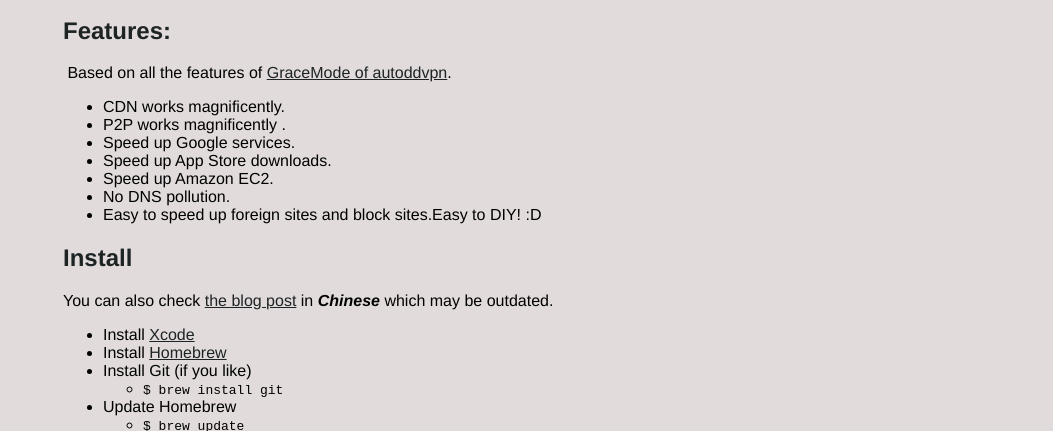
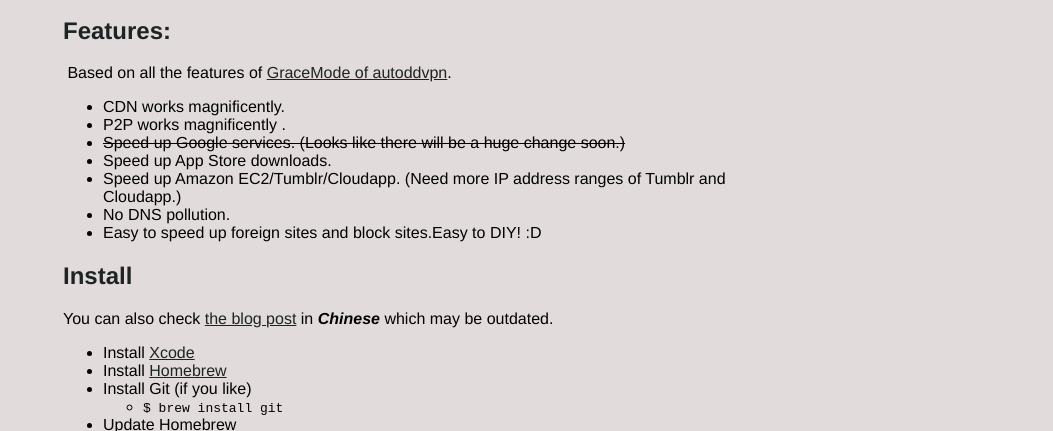
Before and after one commit to gonghao/iGV, a plain HTML site: page index.html in a window 1280 px wide. Shown: the part 330-761 px from the top of the page, without its empty margins (227-1280 px from the left). Drawn offline with Linux system fonts and the light colour scheme.

Commit message:
google sucks

```diff
--- a/index.html
+++ b/index.html
@@ -59,9 +59,13 @@
           <meta charset="utf-8">
           .&nbsp; &nbsp; <br>
         </li>
-        <li>Speed up Google services.</li>
+        <li style="text-decoration: line-through;">
+          <meta charset="utf-8">
+          Speed up Google services. (Looks like&nbsp;there will be a huge change
+          soon.)</li>
         <li>Speed up App Store downloads.</li>
-        <li>Speed up Amazon EC2.
+        <li>Speed up Amazon EC2/Tumblr/Cloudapp. (Need more IP address ranges of
+          Tumblr and Cloudapp.)
           <meta charset="utf-8">
         </li>
         <li>No DNS pollution.<br>
```
